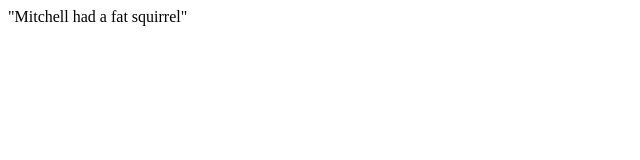
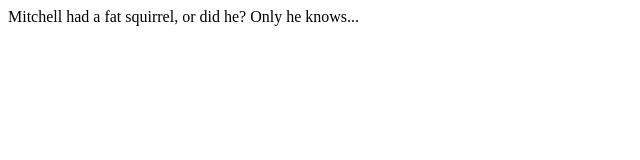
Before and after one commit to MadWalrus/MadWalrus.github.io, a plain HTML site: page index.html in a window 1280 px wide. Shown: the whole page, without its empty margins (0-640 px from the left). Drawn offline with Linux system fonts and the light colour scheme.

Commit message:
I added more info about my supposed fat squirrel

```diff
--- a/index.html
+++ b/index.html
@@ -1,12 +1,13 @@
 <html>
 <head>
   <title>
-"Mitchell had a fat squirrel"
+Mitchell had a fat squirrel
   </title>
 </head>
 <body>
   <p>
-"Mitchell had a fat squirrel"
+Mitchell had a fat squirrel, or did he? Only he knows...
+
   </p>
 </body>
 </html>
```
